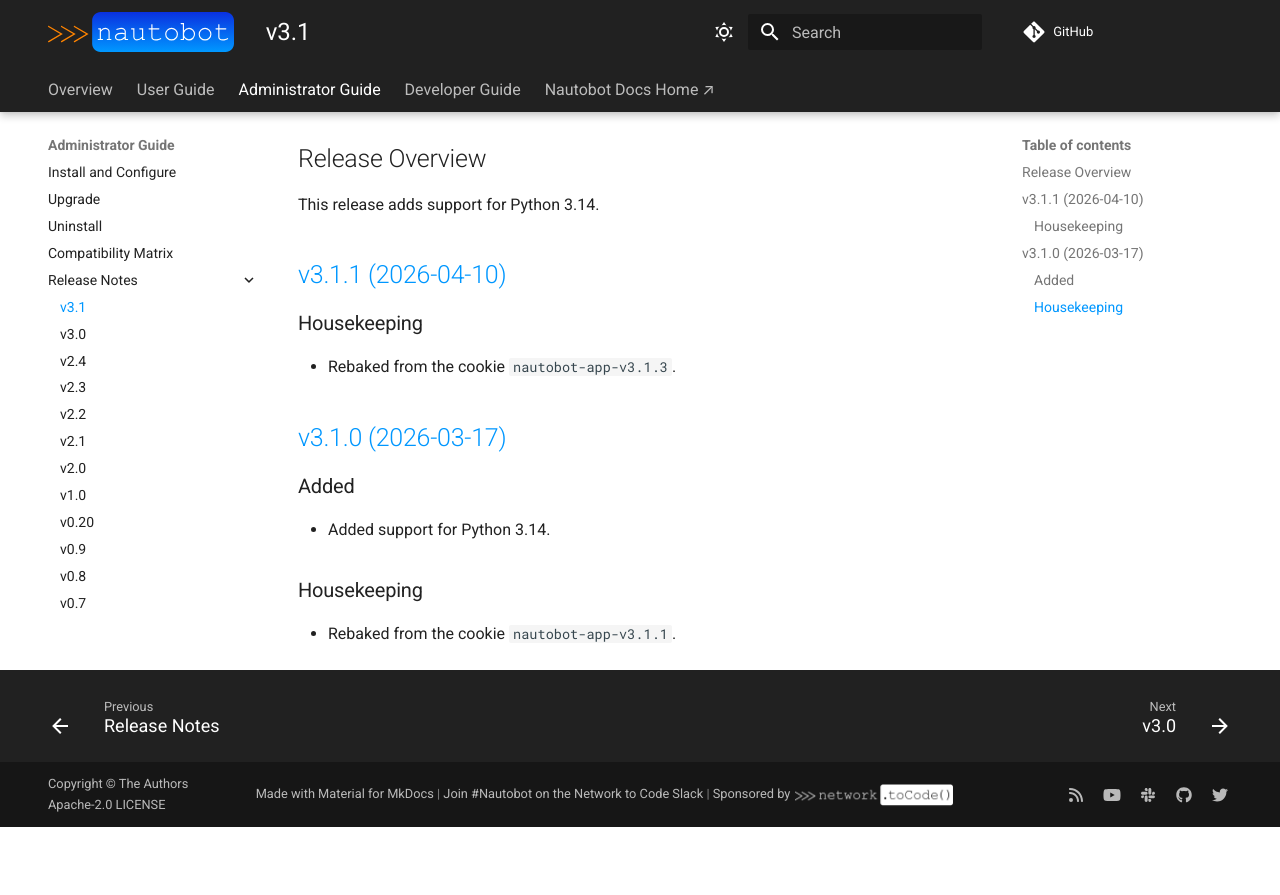
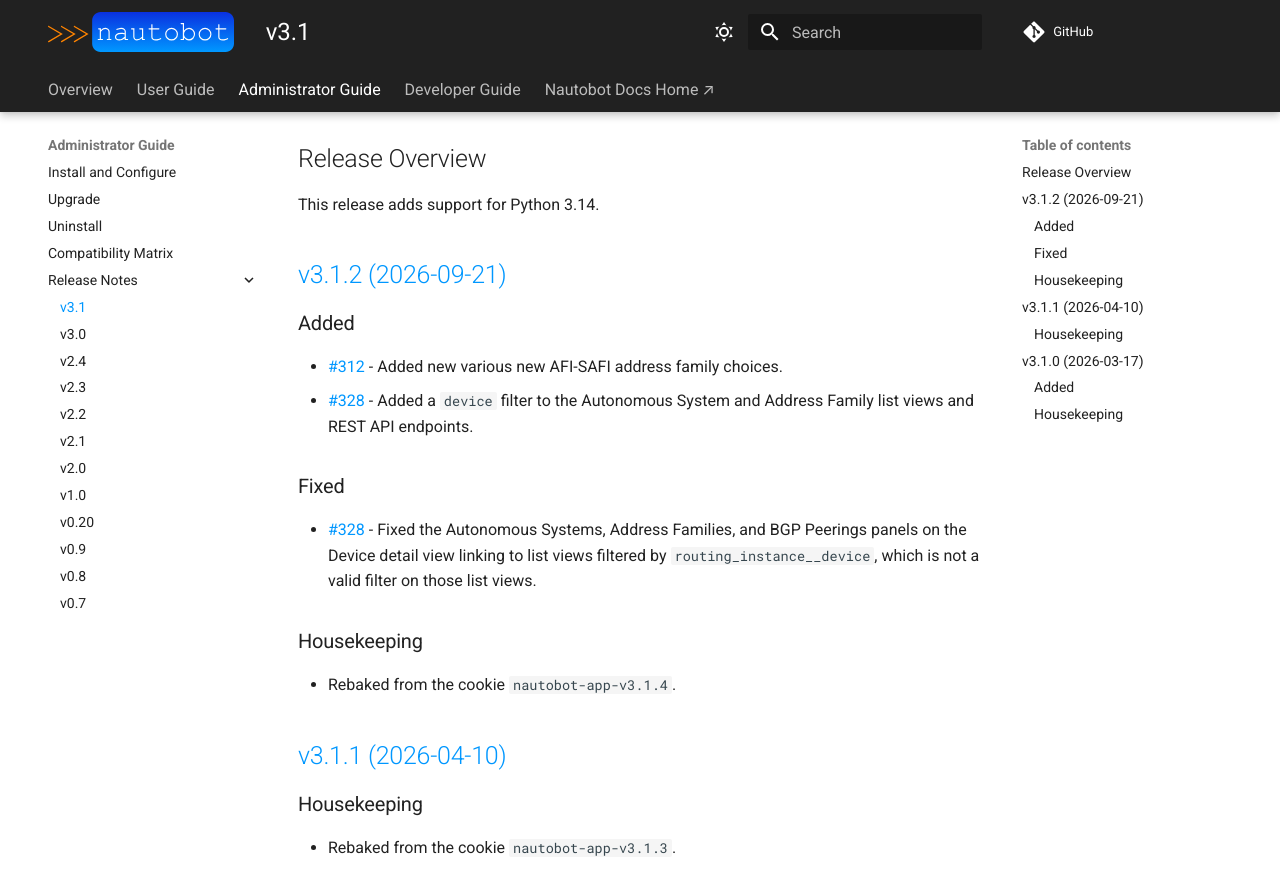
Before and after one commit to nautobot/nautobot-app-bgp-models, an MkDocs documentation site: the page built from docs/admin/release_notes/version_3.1.md, in a window 1280 px wide and 900 px high, scrolled down 194 px. Shown: the top 895 px of the window. Built offline with MkDocs 1.6.1 and Material for MkDocs 9.7.7, drawn with Linux system fonts in a browser that asks for light colours; comment, search, counter and statistics services are not loaded; before the commit the page ends 1021 px from its top, so only the background shows below that.

Commit message:
prepare release v3.1.2

```diff
--- a/docs/admin/release_notes/version_3.1.md
+++ b/docs/admin/release_notes/version_3.1.md
@@ -7,6 +7,21 @@ This document describes all new features and changes in the release. The format
 This release adds support for Python 3.14.
 
 <!-- towncrier release notes start -->
+
+## [v3.1.2 (2026-09-21)](https://github.com/nautobot/nautobot-app-bgp-models/releases/tag/v3.1.2)
+
+### Added
+
+- [#312](https://github.com/nautobot/nautobot-app-bgp-models/issues/312) - Added new various new AFI-SAFI address family choices.
+- [#328](https://github.com/nautobot/nautobot-app-bgp-models/issues/328) - Added a `device` filter to the Autonomous System and Address Family list views and REST API endpoints.
+
+### Fixed
+
+- [#328](https://github.com/nautobot/nautobot-app-bgp-models/issues/328) - Fixed the Autonomous Systems, Address Families, and BGP Peerings panels on the Device detail view linking to list views filtered by `routing_instance__device`, which is not a valid filter on those list views.
+
+### Housekeeping
+
+- Rebaked from the cookie `nautobot-app-v3.1.4`.
 
 ## [v3.1.1 (2026-04-10)](https://github.com/nautobot/nautobot-app-bgp-models/releases/tag/v3.1.1)
 
--- a/pyproject.toml
+++ b/pyproject.toml
@@ -1,6 +1,6 @@
 [tool.poetry]
 name = "nautobot-bgp-models"
-version = "3.1.2a0"
+version = "3.1.2"
 description = "Nautobot BGP Models App"
 authors = ["Network to Code, LLC <opensource@networktocode.com>"]
 license = "Apache-2.0"
```
Also changed, not shown: 5 other files.
